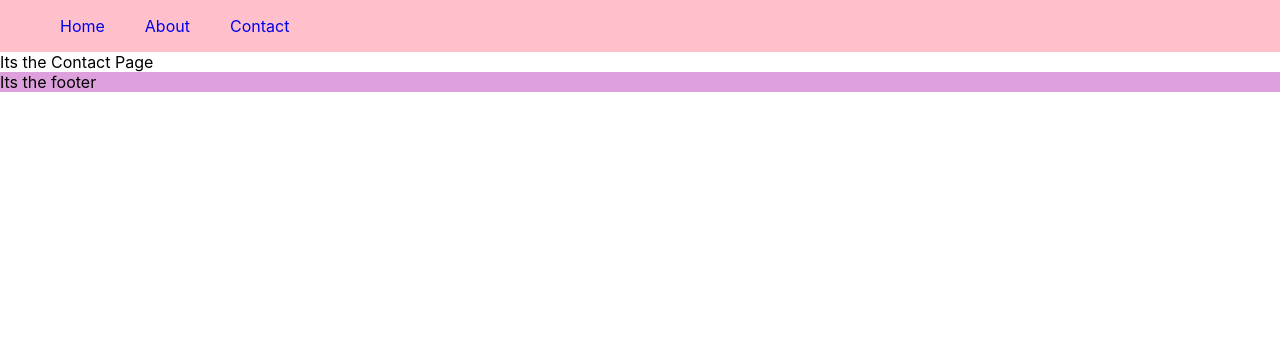
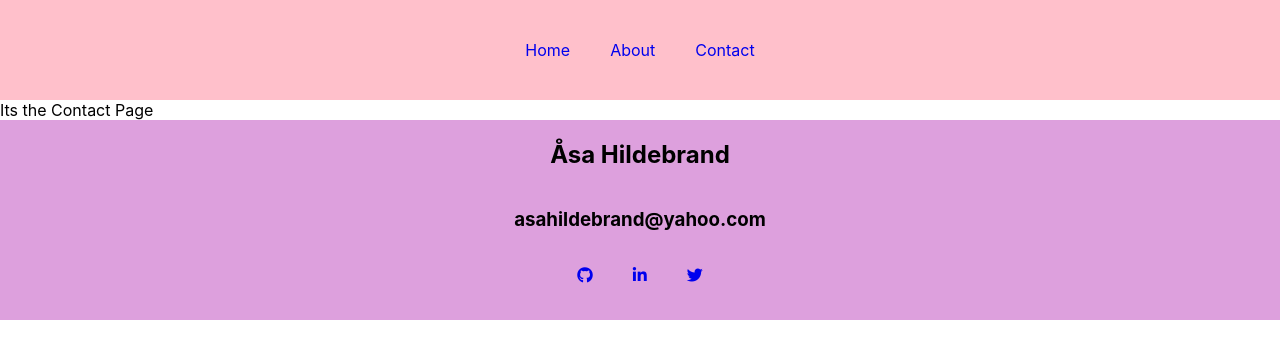
Before and after one commit to HildebrandAsa/react-portfolio-assignment, a React (Create React App) app: page /contact in a window 1280 px wide. Shown: the top 358 px of the page. Built offline with nearby package versions, Linux system fonts and the light colour scheme.

Commit message:
Fixed header and footer

```diff
--- a/public/index.html
+++ b/public/index.html
@@ -9,6 +9,7 @@
       name="description"
       content="Web site created using create-react-app"
     />
+    <script src="https://kit.fontawesome.com/dee785231e.js" crossorigin="anonymous"></script>
     <link rel="apple-touch-icon" href="%PUBLIC_URL%/logo192.png" />
     <!--
       manifest.json provides metadata used when your web app is installed on a
--- a/src/components/Footer.js
+++ b/src/components/Footer.js
@@ -1,7 +1,23 @@
 const Footer = () => {
 
   return (
-    <div className="footer">Its the footer</div>
+    <div className="footer">
+      <div className="footer-contact">
+        <h2>Åsa Hildebrand</h2>
+        <h3>asahildebrand@yahoo.com</h3>
+      </div>
+      <ul className="footer-list">
+      <li className="link">
+        <a href="https://github.com/HildebrandAsa" target="blank"><i class="fa-brands fa-github"></i></a>
+      </li>
+      <li className="link">
+        <a href="https://linkedin.com/in/åsa-hildebrand-45a446201" target="blank"><i class="fa-brands fa-linkedin-in"></i></a>
+      </li>
+      <li className="link">
+        <a href="https://twitter.com/asa_hildebrand" target="blank"><i class="fa-brands fa-twitter"></i></a>
+      </li>
+    </ul>
+    </div>
   );
 };
 
--- a/src/index.css
+++ b/src/index.css
@@ -16,6 +16,9 @@ code {
   background-color: pink;
   display: flex;
   flex-direction: row;
+  justify-content: center;
+  align-items: center;
+  height: 100px
 }
 
 .header-list {
@@ -23,18 +26,39 @@ code {
   flex-direction: row;
   list-style-type: none;
   align-items: center;
+  padding: 0;
 }
 
 a {
   text-decoration: none;
   margin: 20px;
+
 }
 
 .home {
   display: flex;
-
+  height: auto;
 }
 
 .footer {
+  display: flex;
   background-color: plum;
+  align-items: center;
+  flex-direction: column;
+  height: 200px;
 }
+
+.footer-contact {
+  display: flex;
+  flex-direction: column;
+  align-items: center;
+}
+
+.footer-list {
+  display: flex;
+  flex-direction: row;
+  text-decoration: none;
+  list-style-type: none;
+  align-items: center;
+  padding: 0;
+}
```
